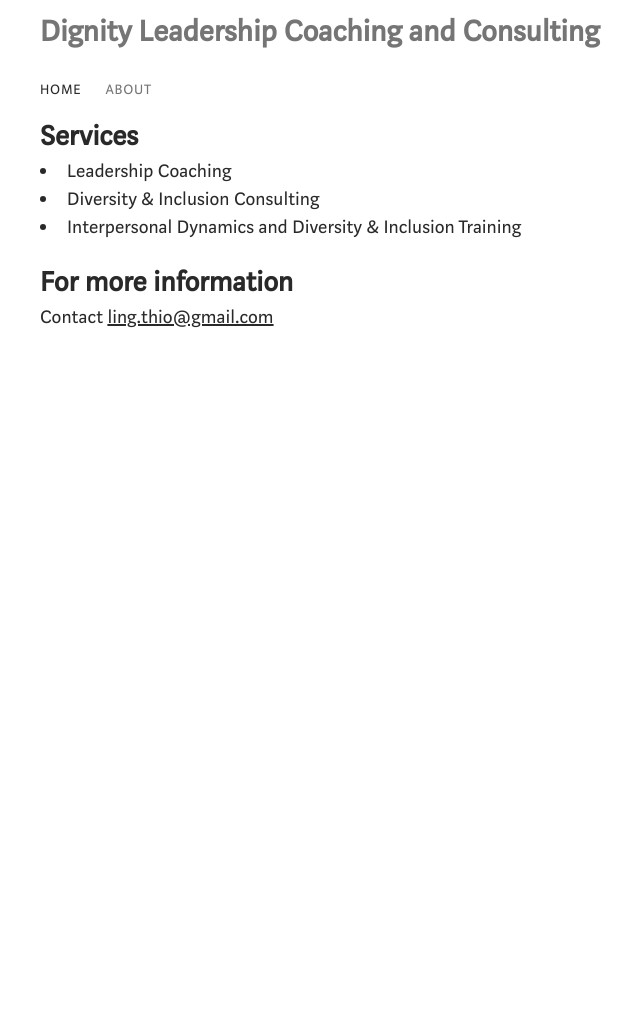
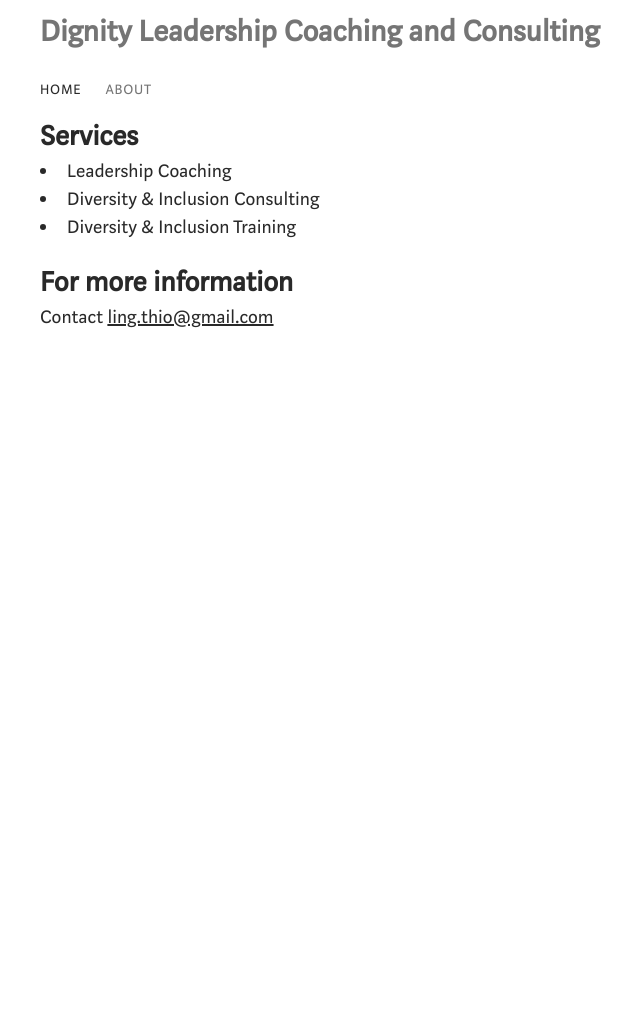
Before and after one commit to lingthio/dignitycoaching.com, a Jekyll site: the page built from docs/index.md, in a window 1280 px wide. Shown: the whole page, without its empty margins (84-724 px from the left). Built offline with Jekyll 4.4.1, drawn with Linux system fonts in a browser that asks for light colours; our own code applies the rules of GitHub Pages for plain Markdown files.

Commit message:
Update index.md

```diff
--- a/docs/index.md
+++ b/docs/index.md
@@ -2,4 +2,4 @@
 
 * Leadership Coaching
 * Diversity & Inclusion Consulting
-* Interpersonal Dynamics and Diversity & Inclusion Training
+* Diversity & Inclusion Training
```
